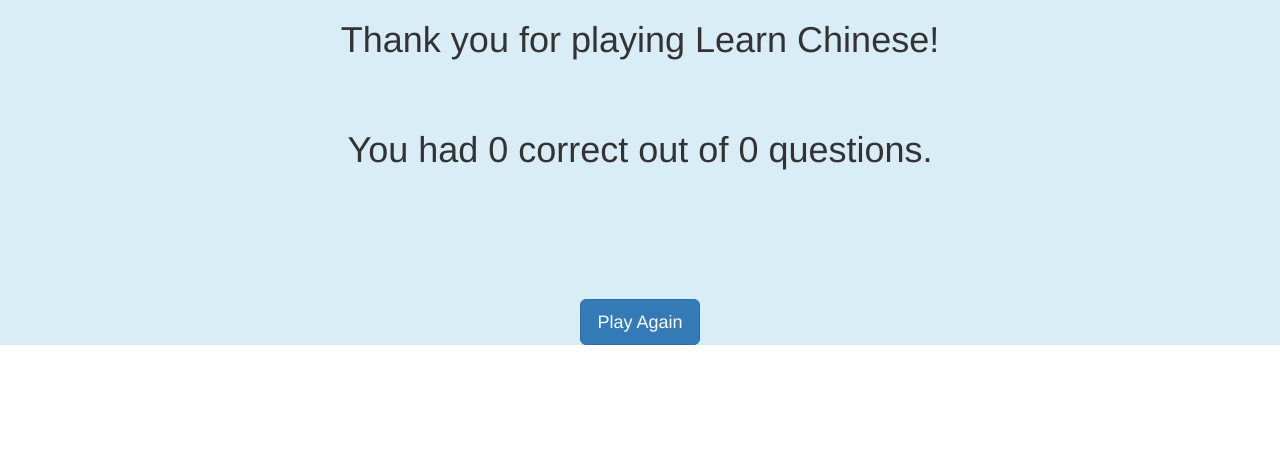
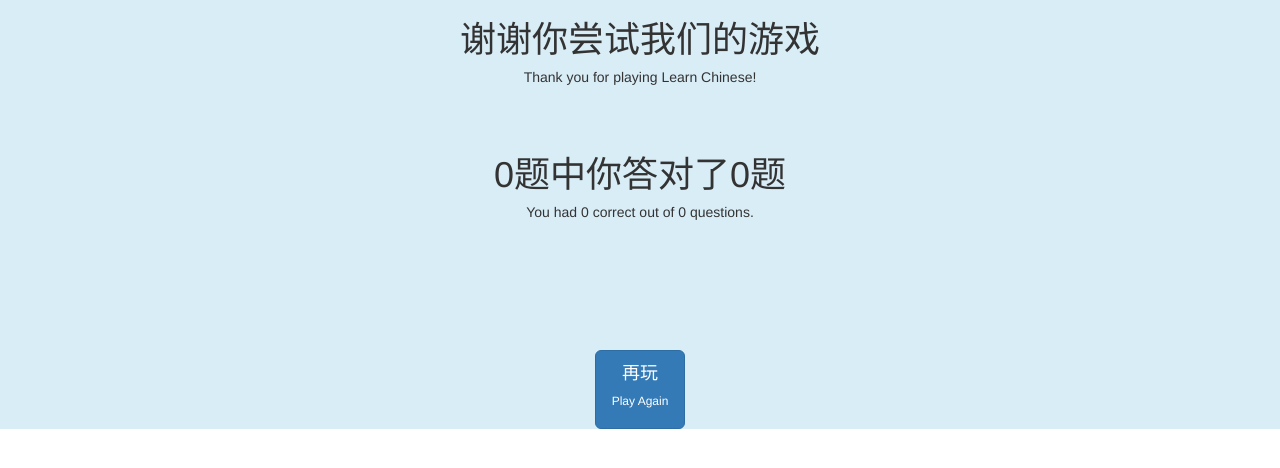
Before and after one commit to vhazali/Learn-Chinese, a PHP site: page /pages/finish.php in a window 1280 px wide. Shown: the top 468 px of the page. Run offline with PHP 8.4, Linux system fonts and the light colour scheme.

Commit message:
Added chinese text

```diff
--- a/Frontend/index.php
+++ b/Frontend/index.php
@@ -22,14 +22,16 @@
     <!-- Welcome message -->
     <div class="jumbotron">
       <div class="container">
-        <h1 class="text-center"> Hello! Welcome to Learn Chinese!</h1>
+        <h1 class="text-center"> 你好 欢迎来学华语</h1>
+        <h3 class="text-center text-muted">Hello! Welcome to Learn Chinese!</h3>
       </div>
     </div>
 
     <!-- Start button -->
     <div class="center-block">
         <button id="startbutton" name="startbutton" class="btn btn-primary btn-lg center-block" onclick="document.location.href='pages/play.php';">
-            Click on me to Start!
+            <span>游戏开始</span><br>
+            <span><h6>Click on me to Start!</h6></span>
         </button>
     </div>
 
--- a/Frontend/js/finish.js
+++ b/Frontend/js/finish.js
@@ -6,13 +6,13 @@ $(function(){
 
   // Display score
   if(question_counter != null) {
-    $('#questions-counter').text(question_counter);
+    $('.questions-counter').text(question_counter);
   } else {
-    $('#questions-counter').text(0);
-    $('#correct-counter').text(0);
+    $('.questions-counter').text(0);
+    $('.correct-counter').text(0);
   }
   if(correct_counter != null) {
-    $('#correct-counter').text(correct_counter);
+    $('.correct-counter').text(correct_counter);
   }
 
   // Display message
@@ -21,13 +21,16 @@ $(function(){
     console.log(percentage);
     switch (true) {
       case (percentage < 0.5) :
-        $('#custom-message').text("Don't worry! Keep trying!");
+        $('#custom-message-chinese').text("别担心! 继续尝试!");
+        $('#custom-message-english').text("Don't worry! Keep trying!");
         break;
       case (percentage < 1) :
-        $('#custom-message').text("Good job! Keep going to get full marks!");
+        $('#custom-message-chinese').text("做得好! 继续去获得满分!");
+        $('#custom-message-english').text("Good job! Keep going to get full marks!");
         break;
       default:
-        $('#custom-message').text("Wow! You have a perfect score!");
+        $('#custom-message-chinese').text("哇! 你获得了满分!");
+        $('#custom-message-english').text("Wow! You have a perfect score!");
         break;
     }
   }
--- a/Frontend/pages/finish.php
+++ b/Frontend/pages/finish.php
@@ -19,18 +19,20 @@
   </head>
   <body>
     <div class="container-fluid bg-info">
-      <h1 class="text-center"> Thank you for playing Learn Chinese! </h1>
+      <h1 class="text-center"> 谢谢你尝试我们的游戏</h1><h5 class="text-center">Thank you for playing Learn Chinese!</h5>
       <br><br>
-      <h1 class="text-center"> You had <span id="correct-counter"></span> correct out of <span id="questions-counter"></span> questions.</h1>
+      <h1 class="text-center"><span class="questions-counter"></span>题中你答对了<span class="correct-counter"></span>题</h1>
+      <h5 class="text-center"> You had <span class="correct-counter"></span> correct out of <span class="questions-counter"></span> questions.</h5>
       <br><br>
-      <h1 class="text-center" id="custom-message"></h1>
+      <h1 class="text-center" id="custom-message-chinese"></h1>
+      <h5 class="text-center" id="custom-message-english"></h5>
 
       <!-- Play again button -->
       <div class="container-fluid">
         <br><br><br>
         <div class="center-block">
             <button id="startbutton" name="startbutton" class="btn btn-primary btn-lg center-block" onclick="document.location.href='play.php';">
-                Play Again
+                <span>再玩</span><span><h6>Play Again</h6></span>
             </button>
         </div>
       </div>
--- a/Frontend/pages/play.php
+++ b/Frontend/pages/play.php
@@ -60,12 +60,12 @@
     <div class="container-fluid jumbotron">
       <div class="pull-left">
         <button id="finish-button" name="finish-button" class="btn btn-primary btn-lg" onclick="">
-              Finish
+              结束 Finish
         </button>
       </div>
       <div class="pull-right">
         <button id="next-button" name="next-button" class="btn btn-primary btn-lg" onclick="">
-              Next Question
+              下一题 Next Question
         </button>
       </div>
     </div>
```
